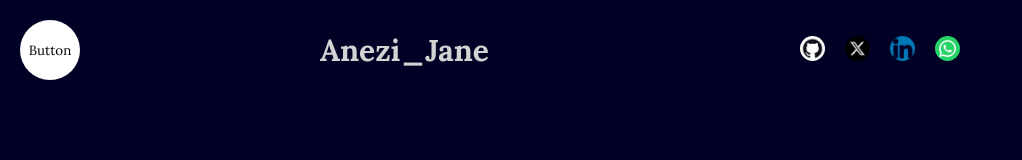
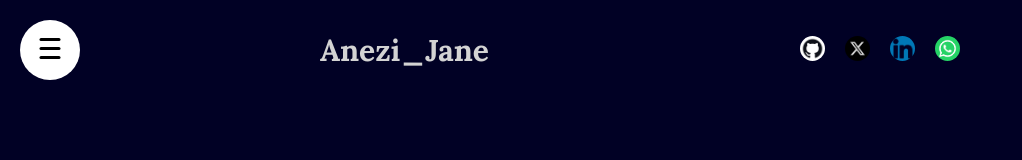
Before and after one commit to janeAnezi/A_j, a React (Vite) app: page / in a window 1280 px wide. Shown: the top 160 px of the page, without its empty margins (0-1022 px from the left). Built offline with nearby package versions, Linux system fonts and the light colour scheme; a web font is replaced by a local one.

Commit message:
add button svg

```diff
--- a/src/Components/sidebar/ToggleButton.jsx
+++ b/src/Components/sidebar/ToggleButton.jsx
@@ -1,9 +1,12 @@
-import React from 'react'
 
-export default function ToggleButton({setOpen}) {
+export default function ToggleButton({ setOpen }) {
   return (
-    <button onClick={()=> setOpen((prev) => !prev)}>
-      Button
+    <button onClick={() => setOpen((prev) => !prev)}>
+      <svg width="23" height="23" viewBox="0 0 23 23">
+        <path d="M 2 2.5 H 20" strokeWidth="3" stroke="black" strokeLinecap="round" />
+        <path d="M 2 11.5 H 20" strokeWidth="3" stroke="black" strokeLinecap="round" />
+        <path d="M 2 20.5 H 20" strokeWidth="3" stroke="black" strokeLinecap="round" />
+      </svg>
     </button>
-  )
+  );
 }
--- a/src/app.scss
+++ b/src/app.scss
@@ -67,14 +67,15 @@ section {
     justify-content: center;
     background-color: #fff;
     color: #000;
+    position: fixed;
+    .bg {
 
-    .bg {
-        position: fixed;
         top: 0;
         left: 0;
         bottom: 0;
         width: 300px;
         background: white;
+        position: fixed;
 
         .links {
             display: flex;
@@ -88,7 +89,7 @@ section {
             height: 100%;
 
             a {
-                font-size: 40px;
+                font-size: 20px;
                 transition: opacity 0.3s ease;
             }
         }
```
